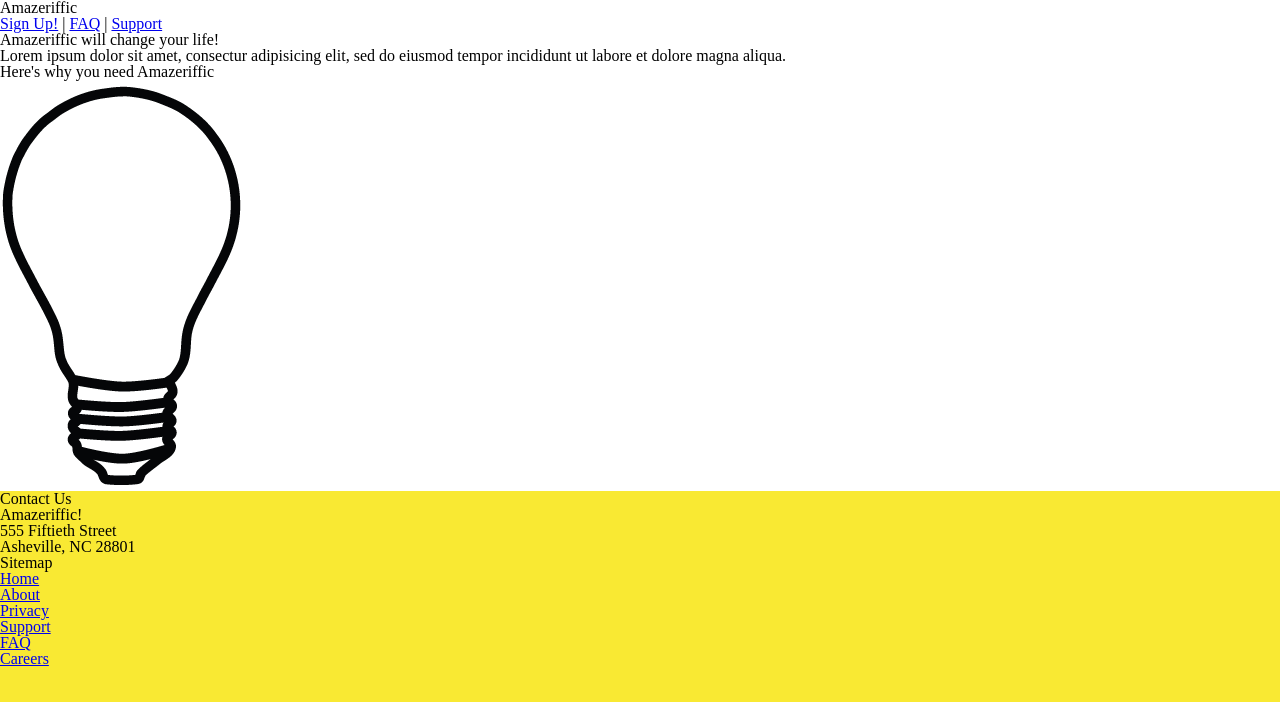
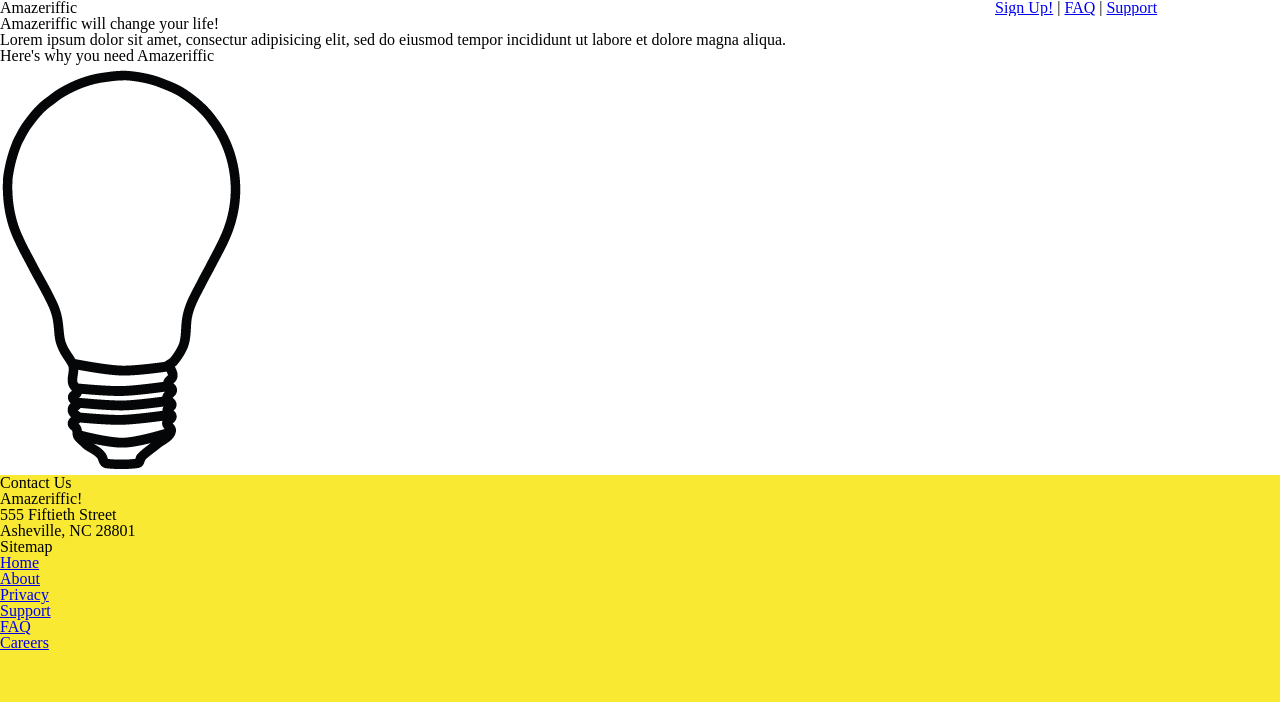
Before and after one commit to durdenz/Amazeriffic, a plain HTML site: page index.html in a window 1280 px wide. Drawn offline with Linux system fonts and the light colour scheme.

Commit message:
Fixed bug in CSS

```diff
--- a/index.html
+++ b/index.html
@@ -7,7 +7,7 @@
 </head>
 <body>
 	<header>
-		<div class=:container">
+		<div class="container">
 			<h1>Amazeriffic</h1>
 			<nav>
 				<a href="#">Sign Up!</a> |
--- a/style.css
+++ b/style.css
@@ -13,6 +13,17 @@ header.container, main.container, footer.container {
 
 header {
 	background: white;
+	overflow: auto;
+}
+
+header h1 {
+	float: left;
+	width: 570px;
+}
+
+header nav {
+	float: right;
+	width: 285px
 }
 
 main {
```
